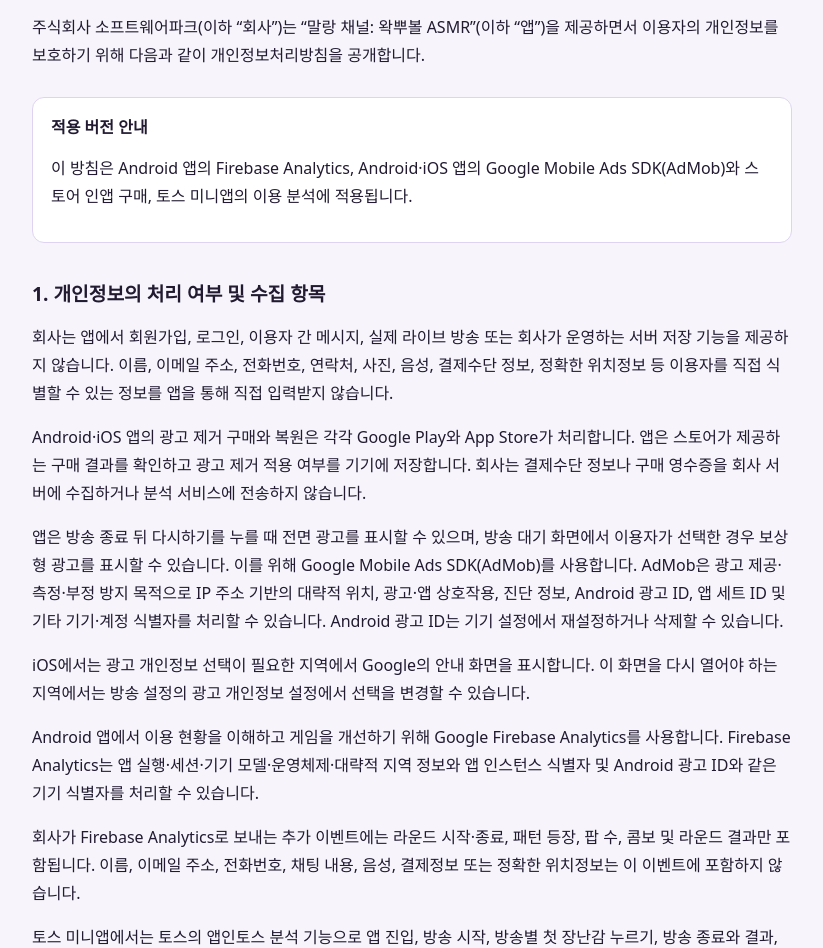
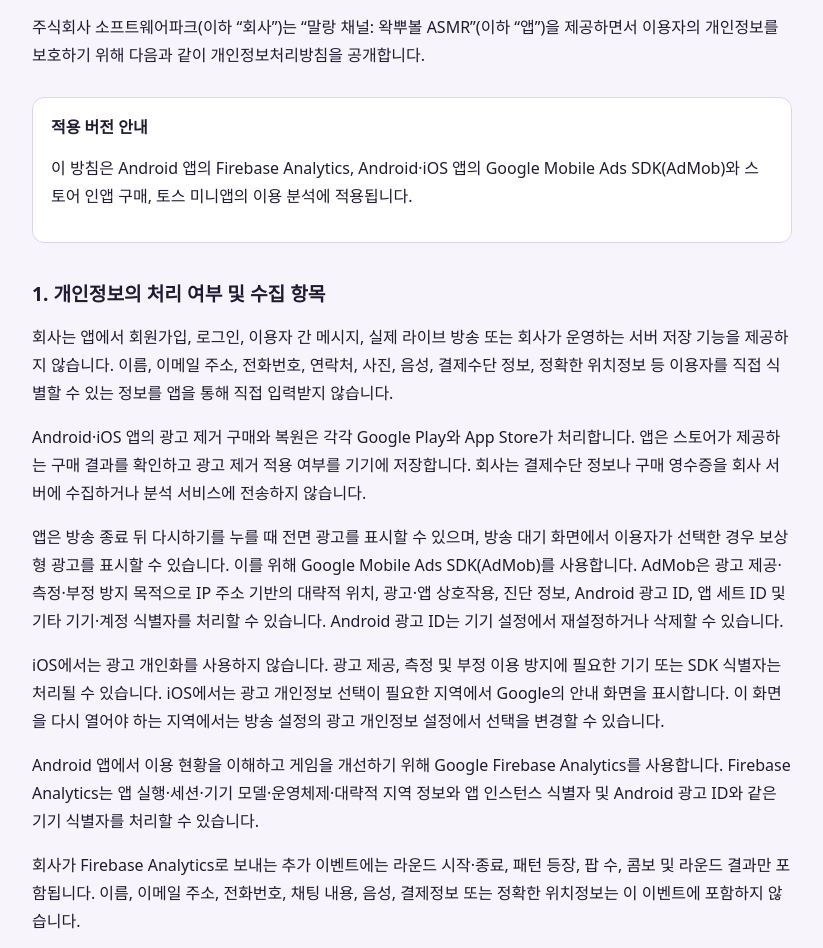
Before and after one commit to SeungYeon-Oh/waxppubol-share, a plain HTML site: page privacy.html in a window 1280 px wide. Shown: the part 140-1088 px from the top of the page, without its empty margins (228-1051 px from the left). Drawn offline with Linux system fonts and the light colour scheme.

Commit message:
Clarify non-personalized advertising on iOS

```diff
--- a/privacy.html
+++ b/privacy.html
@@ -71,6 +71,7 @@
         식별자를 처리할 수 있습니다. Android 광고 ID는 기기 설정에서 재설정하거나 삭제할 수 있습니다.
       </p>
       <p>
+        iOS에서는 광고 개인화를 사용하지 않습니다. 광고 제공, 측정 및 부정 이용 방지에 필요한 기기 또는 SDK 식별자는 처리될 수 있습니다.
         iOS에서는 광고 개인정보 선택이 필요한 지역에서 Google의 안내 화면을 표시합니다.
         이 화면을 다시 열어야 하는 지역에서는 방송 설정의 광고 개인정보 설정에서 선택을 변경할 수 있습니다.
       </p>
```
